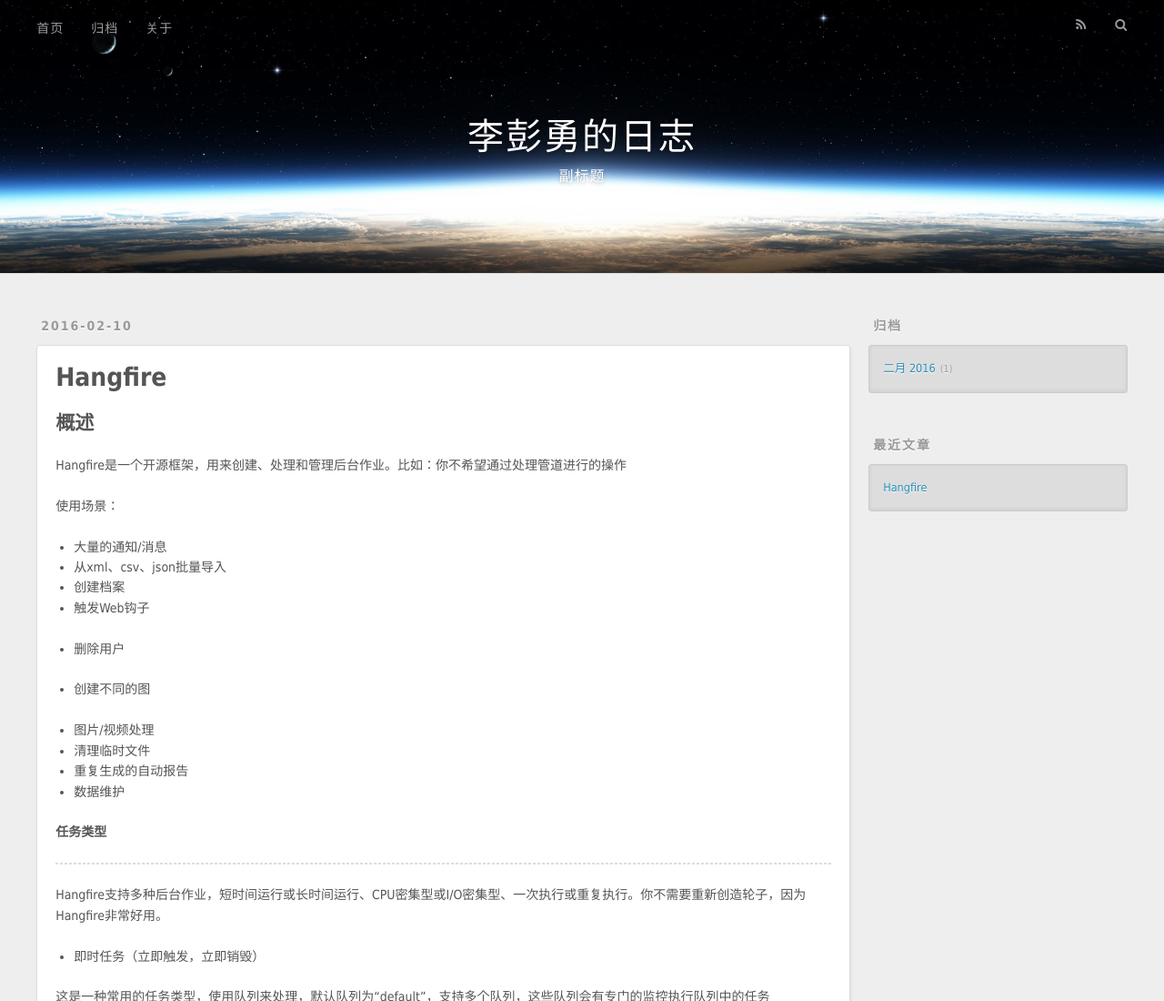
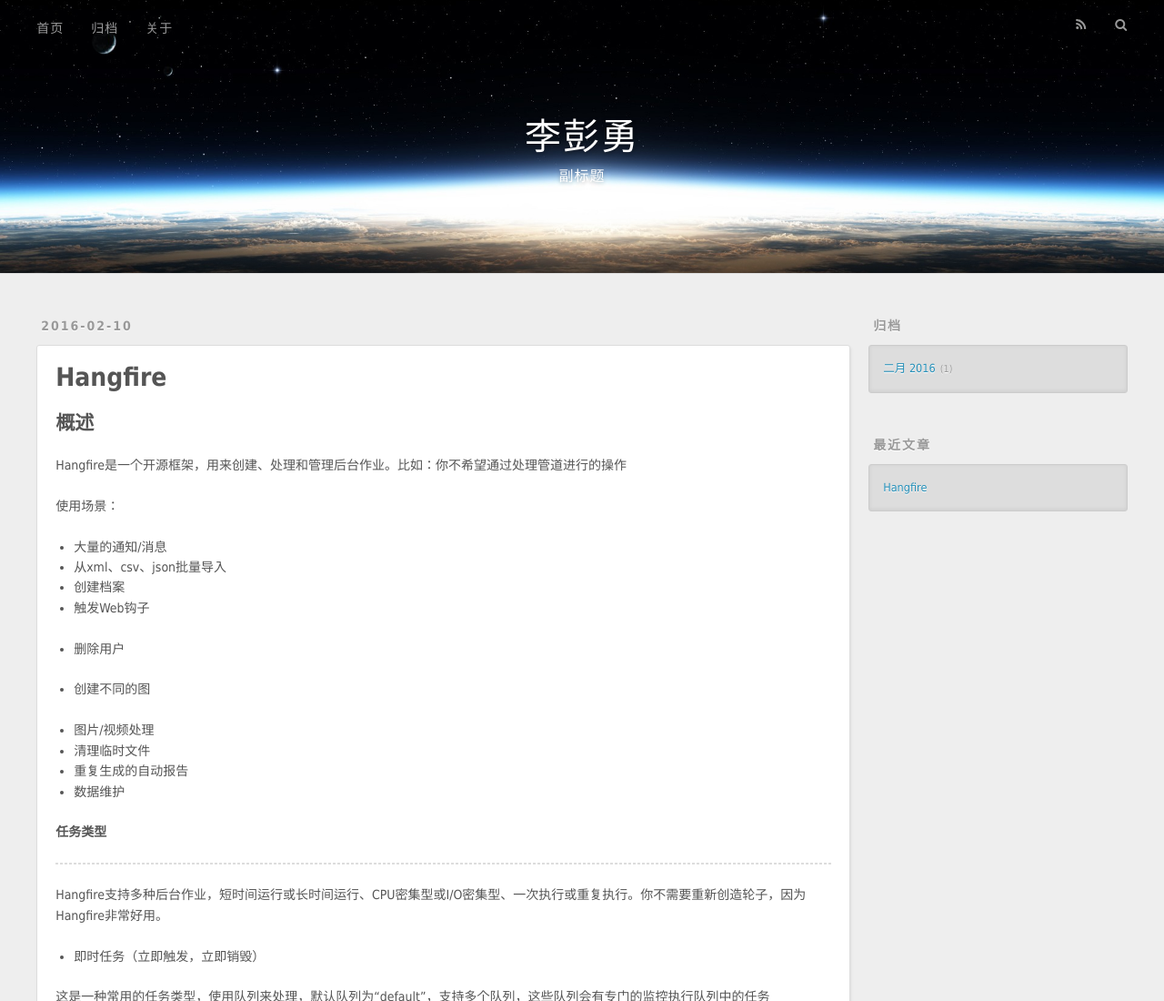
Before and after one commit to 51mono/51mono.github.io, a plain HTML site: page index.html in a window 1280 px wide. Shown: the top 1100 px of the page at 91% size. Drawn offline with nearby package versions, Linux system fonts and the light colour scheme; a web font is replaced by a local one.

Commit message:
Update index.html

```diff
--- a/index.html
+++ b/index.html
@@ -33,7 +33,7 @@
   <div id="header-outer" class="outer">
     <div id="header-title" class="inner">
       <h1 id="logo-wrap">
-        <a href="/" id="logo">李彭勇的日志</a>
+        <a href="/" id="logo">李彭勇</a>
       </h1>
 
         <h2 id="subtitle-wrap">
```
